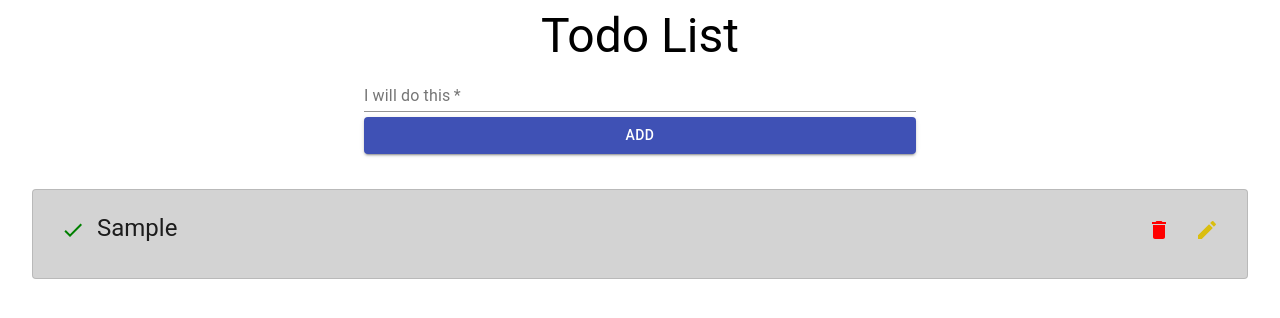
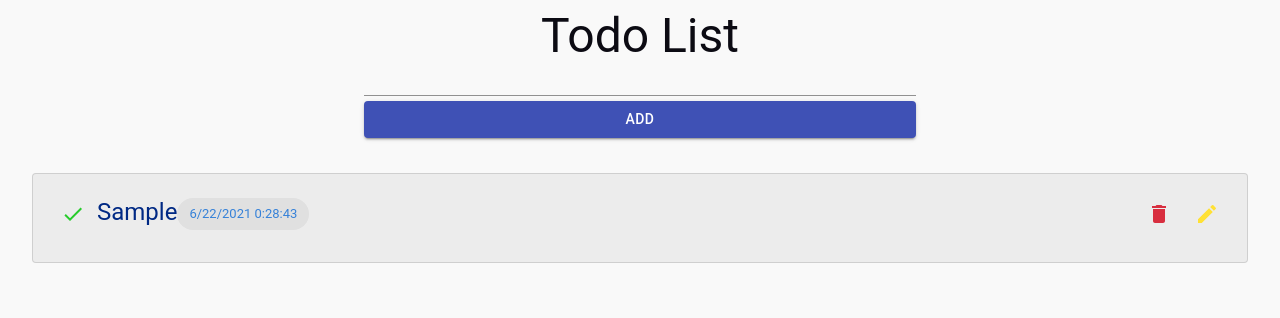
Before and after one commit to suzm10/React-Todo-list, a React (Create React App) app: page / in a window 1280 px wide. Both pictures are taken after typing "Sample" into the empty fields and a click on the button "ADD". Shown: the top 318 px of the page. Built offline with nearby package versions, Linux system fonts and the light colour scheme.

Commit message:
update ui

```diff
--- a/src/App.css
+++ b/src/App.css
@@ -3,7 +3,8 @@
 }
 
 body {
-  margin: 0;
+  background-color:	#f9f9f9;
+  margin: 2;
   font-family: -apple-system, BlinkMacSystemFont, 'Segoe UI', 'Roboto', 'Oxygen',
     'Ubuntu', 'Cantarell', 'Fira Sans', 'Droid Sans', 'Helvetica Neue',
     sans-serif;
@@ -12,6 +13,6 @@ body {
 }
 
 code {
-  font-family: source-code-pro, Menlo, Monaco, Consolas, 'Courier New',
+  font-family: roboto, source-code-pro, Menlo, Monaco, Consolas, 'Courier New',
     monospace;
 }
--- a/src/App.js
+++ b/src/App.js
@@ -1,10 +1,29 @@
-import React, {useState} from "react";
+import React, { useState, useEffect } from "react";
 import TodoForm from "./components/TodoForm"
 import TodoList from "./components/TodoList"
 import { v4 } from 'uuid'
+import './App.css';
 
 function App() {
   const [todos, setTodos] = useState([])
+  const [itemEditing, setItemEditing] = useState(null);
+  var [editingText, setEditingText] = useState("");
+
+  const [currentDate, setCurrentDate] = useState('');
+
+  useEffect(() => {
+    var date = new Date().getDate();
+    var month = new Date().getMonth() + 1;
+    var year = new Date().getFullYear();
+    var hours = new Date().getHours();
+    var min = new Date().getMinutes();
+    var sec = new Date().getSeconds();
+    setCurrentDate(
+      month + '/' + date + '/' + year
+      + ' ' + hours + ':' + min + ':' + sec
+    );
+  }, []);
+
 
   const checkTodo = (id) => {
     console.log(id);
@@ -16,14 +35,19 @@ function App() {
     }))
   }
 
-/*
+
   const editTodo = (id) => {
-    setTodos(todos.map(todo => {
-      if(todo.id === id)
-        todo.text
-    }))
+    const updatedTodos = [...todos].map((todo) => {
+      if (todo.id === id && editingText !== "") {
+        todo.text = editingText;
+      }
+      return todo;
+    });
+    setTodos(updatedTodos);
+    setItemEditing(null);
+    setEditingText("");
   }
-*/
+
 
   const deleteTodo = (id) => {
     setTodos(todos.filter(todo => todo.id !== id))
@@ -33,7 +57,8 @@ function App() {
     const newTodo = {
       id: v4(),
       title: text,
-      isCompleted: false
+      isCompleted: false,
+      date: currentDate,
     }
     setTodos([...todos, newTodo])
   }
--- a/src/components/Todo.jsx
+++ b/src/components/Todo.jsx
@@ -1,29 +1,35 @@
 import React from 'react'
-import { Card, CardContent, Container, Typography, IconButton } from '@material-ui/core'
+import { useState } from 'react'
+import { Card, CardContent, Container, Typography, IconButton, Chip, Grid } from '@material-ui/core'
 import { Check, Delete, Edit } from '@material-ui/icons'
 
-const Todo = ({ title, checkTodo, id, isCompleted, deleteTodo }) => {
+const Todo = ({ title, checkTodo, id, isCompleted, deleteTodo, editTodo, date }) => {
+    const currentDate = date
     const markComplete = () => checkTodo(id)
     const delTodo = () => deleteTodo(id)
+    const editing = () => editTodo(id)
     const todoStyle = isCompleted
         ? { textDecoration:"line-through" }
         : { textDecoration: "none" };
+    const [edit, setEdit] = useState(false);
     return (
+        // {edit ? <div/> : }
         <div>
             <Container>
-                <Card variant="outlined" style={{ marginTop: 35, background: "lightgray" }}>
+                <Card variant="outlined" style={{ marginTop: 35, background: "#ECECEC" }}>
                     <CardContent>
                     {/* Check Icon */}
-                        <Typography variant="h5" component="h2" style={todoStyle}>
+                        <Typography variant="h5" component="h2" style={todoStyle} spacing={5} style={{ color: "#002984" }}>
                             <IconButton onClick={markComplete}>
-                                <Check style={{ color: "green" }}/>
+                                <Check style={{ color: "#28CC2D" }}/>
                             </IconButton>
                             {title}
+                            <Chip label={date} style={{ color: "#3581D8" }}/>
                             <IconButton style={{ float: "right" }}>
-                                <Edit style={{ color: "#dabe10" }}/>
+                                <Edit style={{ color: "#FFE135" }} onClick={editTodo}/>
                             </IconButton>
                             <IconButton style={{ float: "right" }} onClick={delTodo}>
-                                <Delete style={{ color: "red" }}/>
+                                <Delete style={{ color: "#D82E3F" }}/>
                             </IconButton>
                         </Typography>
                     </CardContent>
--- a/src/components/TodoForm.js
+++ b/src/components/TodoForm.js
@@ -12,10 +12,10 @@ const TodoForm = ({ addTodo }) => {
 
     return (
         <Container maxWidth="sm">
-            <Typography variant="h3" align="center">Todo List</Typography>
+            <Typography variant="h3" align="center" style={{ color: "#0C0B13" }}>Todo List</Typography>
             <form onSubmit={handleSubmit}>
                 <FormControl fullWidth={true}>
-                    <TextField label="I will do this" required={true}
+                    <TextField required={true}
                     value={text} onChange={(e) => setText(e.target.value)} data-testid="new-item-input"/>
                     <Button variant="contained" color="primary" style={{ marginTop: 5}} type="submit" data-testid="new-item-button">Add</Button>
                 </FormControl>
--- a/src/components/TodoList.jsx
+++ b/src/components/TodoList.jsx
@@ -1,7 +1,7 @@
 import React from 'react'
 import Todo from './Todo'
 
-const TodoList = ({ todos, checkTodo, deleteTodo }) => {
+const TodoList = ({ todos, checkTodo, deleteTodo, editTodo }) => {
     return (
         <div>
             {todos.map((todo) => (
@@ -12,6 +12,8 @@ const TodoList = ({ todos, checkTodo, deleteTodo }) => {
                     id={todo.id}
                     isCompleted={todo.isCompleted}
                     deleteTodo={deleteTodo}
+                    editTodo={editTodo}
+                    date={todo.date}
                 />
             ))}
         </div>
```
